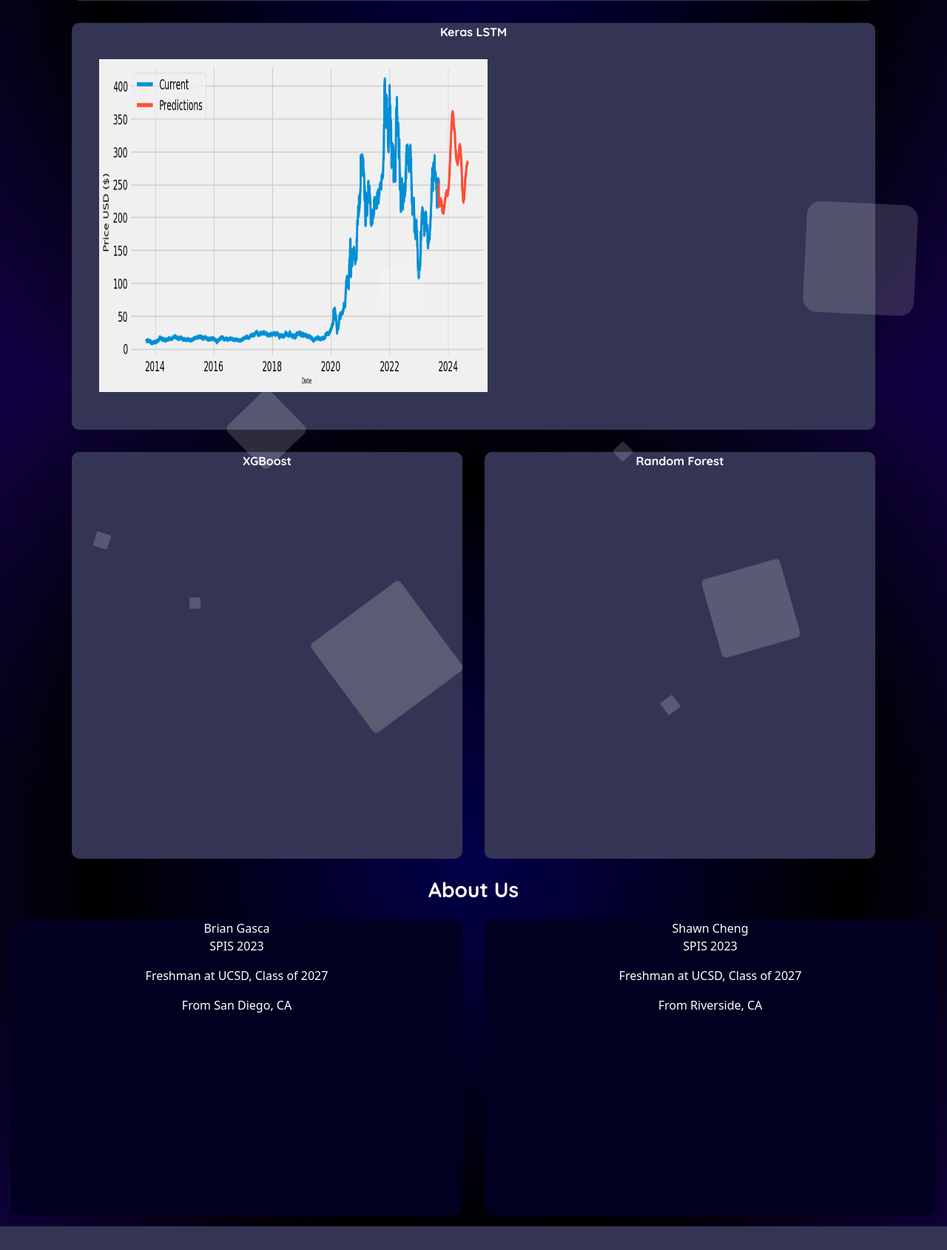
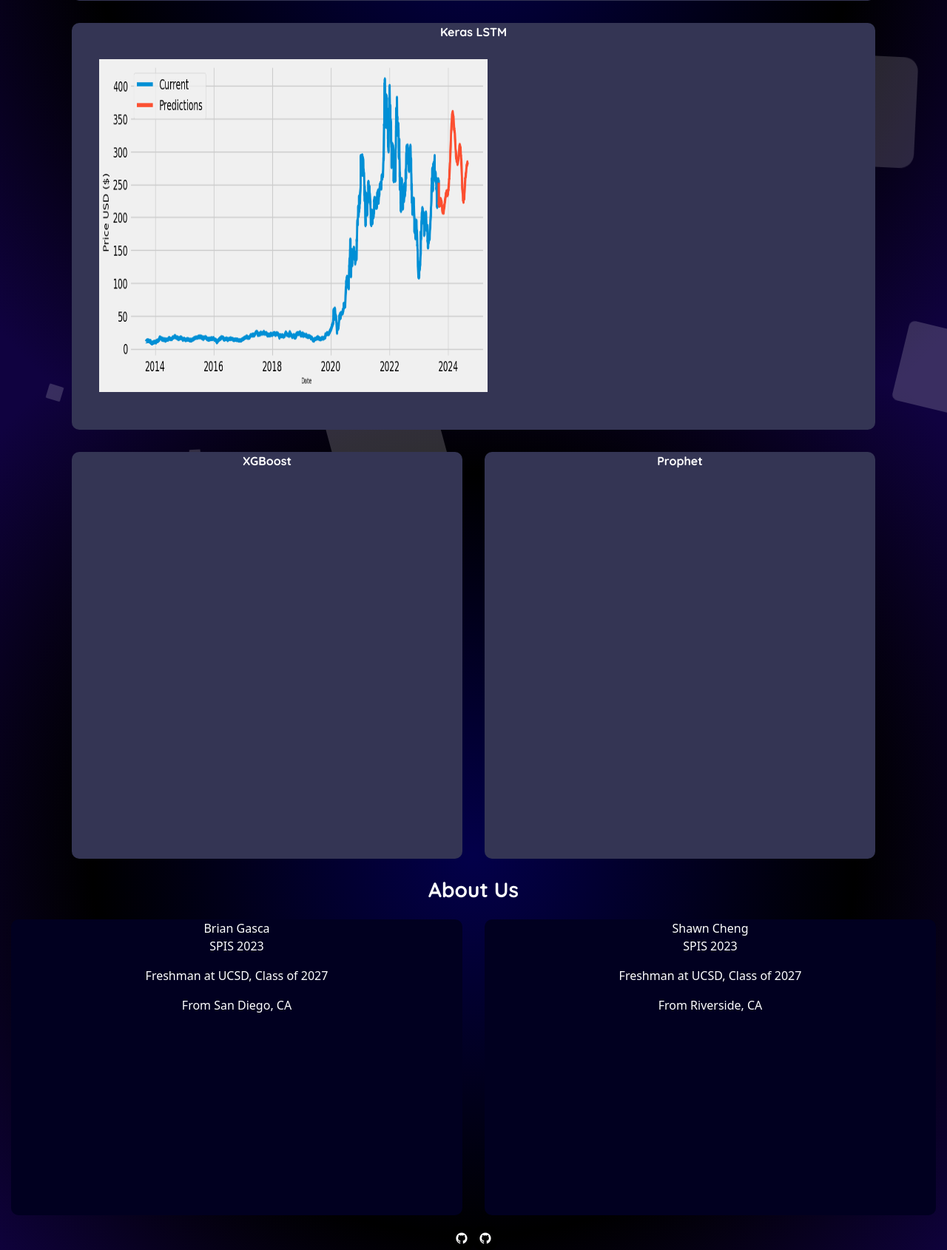
Before and after one commit to briangasca/project_display, a Flask app: page / in a window 1280 px wide. Shown: the part 764-2454 px from the top of the page at 74% size. Before the commit the page ends 2422 px from the top, so only its background shows below. Run offline with Flask 2, Linux system fonts and the light colour scheme.

Commit message:
finalized

```diff
--- a/static/script/script.js
+++ b/static/script/script.js
@@ -64,8 +64,8 @@
     }
     if (choice == "9"){
         document.getElementById("stock").innerHTML = "Stock: Walmart";
-        document.getElementById('LR').src='static/images/arima/lr_wme.png';
-        document.getElementById('keras').src="static/images/keras/keras_wme.png";
+        document.getElementById('LR').src='static/images/arima/lr_wmt.png';
+        document.getElementById('keras').src="static/images/keras/keras_wmt.png";
     }
     if (choice == "10"){
         document.getElementById("stock").innerHTML = "Stock: Bitcoin";
--- a/static/style.css
+++ b/static/style.css
@@ -176,18 +176,18 @@
 .main-area{
   width: 100%;
   height: 2000px;
-  z-index: 1;
+  z-index: -1;
 }
 
 .circles {
   position: absolute;
-  margin-top: 200px;
+  /* margin-top: 200px; */
   top: 0;
   left: 0;
   width: 100%;
   height: 200%;
   overflow: hidden;
-  z-index: 1;
+  z-index: -1;
 }
 
 @keyframes animate{
@@ -210,7 +210,7 @@
   height: 20px;
   background: rgba(255,255,255,0.2);
   bottom: -150px;
-  animation: animate 35s linear infinite;
+  animation: animate 25s linear infinite;
 }
 
 .circles div:nth-child(1){
@@ -221,7 +221,7 @@
 }
 
 .circles div:nth-child(2){
-  left: 10%;
+  left: 5%;
   width: 20px;
   height: 20px;
   animation-delay: 2s;
@@ -229,14 +229,14 @@
 }
 
 .circles div:nth-child(3){
-  left: 70%;
+  left: 90%;
   width: 20px;
   height: 20px;
   animation-delay: 4s;
 }
 
 .circles div:nth-child(4){
-  left: 40%;
+  left: 80%;
   width: 60px;
   height: 60px;
   animation-delay: 0s;
@@ -251,7 +251,7 @@
 }
 
 .circles div:nth-child(6){
-  left: 75%;
+  left: 95%;
   width: 110px;
   height: 110px;
   animation-delay: 3s;
@@ -265,7 +265,7 @@
 }
 
 .circles div:nth-child(8){
-  left: 50%;
+  left: 15%;
   width: 25px;
   height: 25px;
   animation-delay: 15s;
@@ -288,6 +288,46 @@
   animation-duration: 26s;
 }
 
+.circles div:nth-child(11){
+  left: 65%;
+  width: 50px;
+  height: 50px;
+  animation-delay: 10s;
+  animation-duration: 32s;
+}
+
+.circles div:nth-child(12){
+  left: 10%;
+  width: 30px;
+  height: 30px;
+  animation-delay: 13s;
+  animation-duration: 26s;
+}
+
+.circles div:nth-child(13){
+  left: 90%;
+  width: 75px;
+  height: 75px;
+  animation-delay: 17s;
+  animation-duration: 22s;
+}
+
+.circles div:nth-child(14){
+  left: 45%;
+  width: 45px;
+  height: 45px;
+  animation-delay: 12s;
+  animation-duration: 33s;
+}
+
+.circles div:nth-child(15){
+  left: 15%;
+  width: 15px;
+  height: 15px;
+  animation-delay: 14s;
+  animation-duration: 26s;
+}
+
 /* ----------About Us---------- */
 
 h3{
@@ -307,6 +347,7 @@
   height: 400px;
   text-align: center;
   border-radius: 10px;
+  z-index: -2;
 }
 
 .shawn{
@@ -318,6 +359,7 @@
   height: 400px;
   text-align: center;
   border-radius: 10px;
+  z-index: -2;
 }
 
 .links{
@@ -325,7 +367,3 @@
   align-items: center;
   justify-content: center;
 }
-
-a{
-  padding-right: 50px;
-}
--- a/templates/home.html
+++ b/templates/home.html
@@ -2,10 +2,6 @@
  {% block title %}Home{% endblock %}
  {% block content %}
  <h1>Stock Prediction with Machine Learning</h1>
- <div class="links" id="links">
-  <!-- <a href="https://github.com/briangasca/project_display2"><img src="static/images/GitHub-Mark.png" alt=""></a>
-  <a href="https://github.com/briangasca/Models"><img src="static/images/GitHub-Mark.png" alt=""></a> -->
-</div>
  <div class="main-area">
  <div class= "container_drp">
   <div class="select">
@@ -43,7 +39,7 @@
       XGBoost
     </div>
     <div class="col four">
-      Random Forest
+      Prophet
     </div>
   </div>
   </div>
@@ -64,6 +60,10 @@
       </div>
     </div>
   </div>
+  <div class="links">
+    <a href="https://github.com/briangasca/project_display2"><img src="static/images/GitHub-Mark.png" alt=""></a>
+    <a href="https://github.com/briangasca/Models"><img src="static/images/GitHub-Mark.png" alt=""></a>
+  </div>
   <div class="circles">
     <div></div>
     <div></div>
@@ -75,6 +75,12 @@
     <div></div>
     <div></div>
     <div></div>
+    <div></div>
+    <div></div>
+    <div></div>
+    <div></div>
+    <div></div>
+
   </div>
 </div>
  {% endblock %}
```
Also changed, not shown: static/images/GitHub-Mark.png, static/images/management_2715459.ico (added), static/images/management_2715459.png (added).
